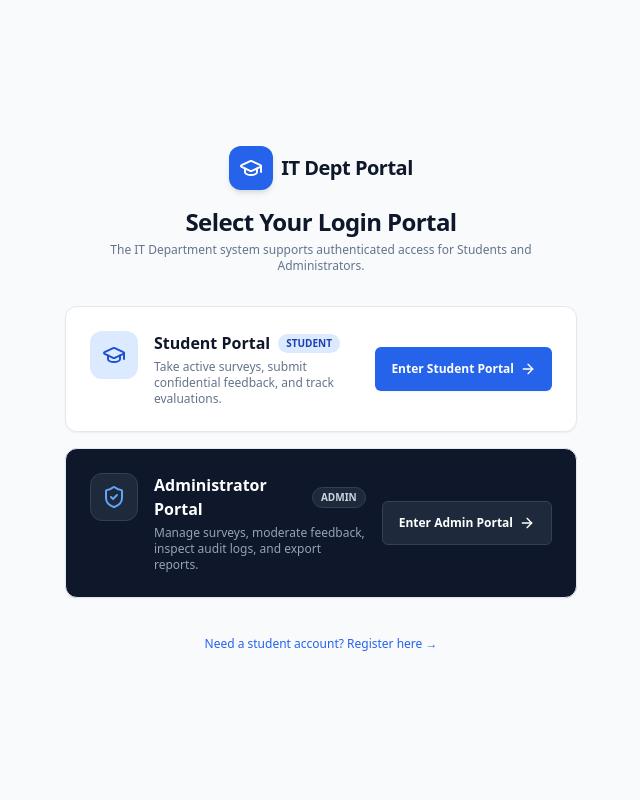
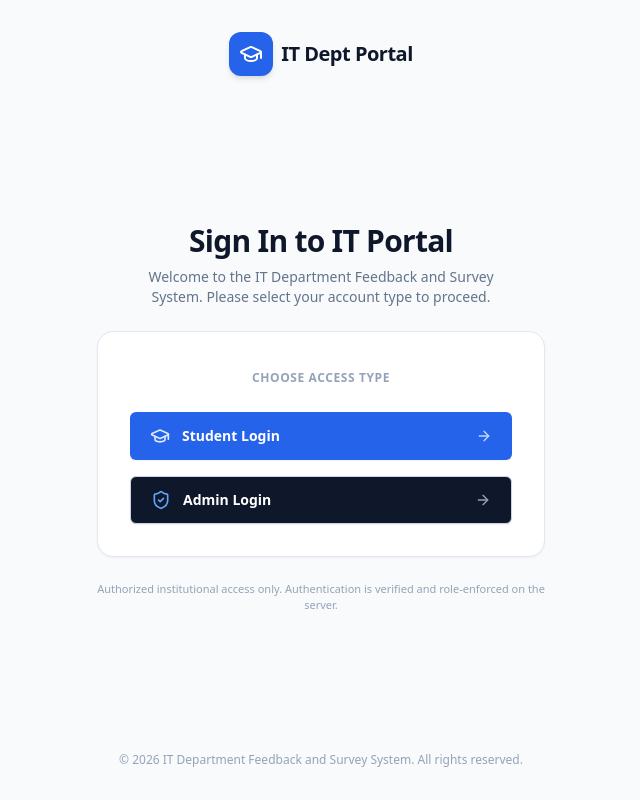
Before and after one commit to marksunga/SURVEY-SYSTEM-, a Next.js app: page /auth/login in a window 1280 px wide. Shown: the whole page, without its empty margins (319-959 px from the left). Built offline with nearby package versions, Linux system fonts and the light colour scheme.

Commit message:
feat(auth): simplify public login page to display exactly Student Login and Admin Login buttons with zero survey previews

```diff
--- a/app/auth/login/page.tsx
+++ b/app/auth/login/page.tsx
@@ -3,89 +3,82 @@
 import Link from 'next/link';
 import { Button } from '@/components/ui/button';
 import { Card, CardContent } from '@/components/ui/card';
-import { GraduationCap, ShieldCheck, ArrowRight, UserCheck, ShieldAlert } from 'lucide-react';
+import { GraduationCap, ShieldCheck, ArrowRight } from 'lucide-react';
 
 export default function AuthLoginPage() {
   return (
-    <div className="min-h-screen bg-slate-50 flex flex-col justify-center py-12 px-4 sm:px-6 lg:px-8">
-      <div className="sm:mx-auto sm:w-full sm:max-w-md text-center">
-        <Link href="/" className="inline-flex items-center gap-2 mb-4">
+    <div className="min-h-screen bg-slate-50 flex flex-col justify-between py-8 px-4 sm:px-6 lg:px-8">
+      {/* Top Header */}
+      <header className="max-w-md mx-auto w-full text-center">
+        <Link href="/" className="inline-flex items-center gap-2 mb-2">
           <div className="h-11 w-11 rounded-xl bg-blue-600 text-white flex items-center justify-center shadow-md">
             <GraduationCap className="h-6 w-6" />
           </div>
           <span className="text-xl font-bold text-slate-900 tracking-tight">IT Dept Portal</span>
         </Link>
-        <h1 className="text-2xl font-extrabold text-slate-900 tracking-tight">
-          Select Your Login Portal
+      </header>
+
+      {/* Main Authentication Card */}
+      <main className="max-w-md mx-auto w-full space-y-6 my-auto">
+        <div className="text-center space-y-2">
+          <h1 className="text-2xl sm:text-3xl font-extrabold text-slate-900 tracking-tight">
+            Sign In to IT Portal
           </h1>
-        <p className="mt-1 text-xs text-slate-500">
-          The IT Department system supports authenticated access for Students and Administrators.
+          <p className="text-xs sm:text-sm text-slate-500 max-w-sm mx-auto leading-relaxed">
+            Welcome to the IT Department Feedback and Survey System. Please select your account type to proceed.
           </p>
         </div>
 
-      <div className="mt-8 sm:mx-auto sm:w-full sm:max-w-lg space-y-4">
-        {/* Student Portal Card */}
-        <Card className="border-slate-200 hover:border-blue-500 transition-all shadow-sm">
-          <CardContent className="p-6 flex flex-col sm:flex-row items-start sm:items-center justify-between gap-4">
-            <div className="flex items-start gap-4">
-              <div className="h-12 w-12 rounded-xl bg-blue-100 text-blue-700 flex items-center justify-center flex-shrink-0">
-                <GraduationCap className="h-6 w-6" />
-              </div>
-              <div className="space-y-1">
-                <div className="flex items-center gap-2">
-                  <h2 className="text-base font-bold text-slate-900">Student Portal</h2>
-                  <span className="px-2 py-0.5 rounded-full text-[10px] font-bold bg-blue-100 text-blue-800">
-                    STUDENT
+        <Card className="border-slate-200 bg-white shadow-sm rounded-2xl overflow-hidden">
+          <CardContent className="p-6 sm:p-8 space-y-4">
+            <div className="text-center pb-2">
+              <span className="text-xs font-semibold uppercase tracking-wider text-slate-400">
+                Choose Access Type
               </span>
             </div>
-                <p className="text-xs text-slate-500">
-                  Take active surveys, submit confidential feedback, and track evaluations.
-                </p>
+
+            {/* Button 1: Student Login */}
+            <Button
+              asChild
+              size="lg"
+              className="w-full bg-blue-600 hover:bg-blue-500 text-white font-semibold text-sm h-12 min-h-[48px] shadow-sm transition-all flex items-center justify-between px-5"
+            >
+              <Link href="/student/login">
+                <div className="flex items-center gap-3">
+                  <GraduationCap className="h-5 w-5 text-blue-100" />
+                  <span>Student Login</span>
                 </div>
+                <ArrowRight className="h-4 w-4 text-blue-200" />
+              </Link>
+            </Button>
+
+            {/* Button 2: Admin Login */}
+            <Button
+              asChild
+              size="lg"
+              variant="outline"
+              className="w-full border-slate-300 bg-slate-900 hover:bg-slate-800 text-white font-semibold text-sm h-12 min-h-[48px] shadow-sm transition-all flex items-center justify-between px-5"
+            >
+              <Link href="/admin/login">
+                <div className="flex items-center gap-3">
+                  <ShieldCheck className="h-5 w-5 text-blue-400" />
+                  <span>Admin Login</span>
                 </div>
-            <Button asChild className="bg-blue-600 hover:bg-blue-500 text-white text-xs font-semibold w-full sm:w-auto flex-shrink-0 min-h-[44px]">
-              <Link href="/student/login">
-                Enter Student Portal
-                <ArrowRight className="h-4 w-4 ml-1.5" />
+                <ArrowRight className="h-4 w-4 text-slate-400" />
               </Link>
             </Button>
           </CardContent>
         </Card>
 
-        {/* Administrator Portal Card */}
-        <Card className="border-slate-200 hover:border-slate-800 transition-all shadow-sm bg-slate-900 text-white">
-          <CardContent className="p-6 flex flex-col sm:flex-row items-start sm:items-center justify-between gap-4">
-            <div className="flex items-start gap-4">
-              <div className="h-12 w-12 rounded-xl bg-slate-800 text-blue-400 flex items-center justify-center flex-shrink-0 border border-slate-700">
-                <ShieldCheck className="h-6 w-6" />
-              </div>
-              <div className="space-y-1">
-                <div className="flex items-center gap-2">
-                  <h2 className="text-base font-bold text-white">Administrator Portal</h2>
-                  <span className="px-2 py-0.5 rounded-full text-[10px] font-bold bg-slate-800 text-slate-300 border border-slate-700">
-                    ADMIN
-                  </span>
-                </div>
-                <p className="text-xs text-slate-400">
-                  Manage surveys, moderate feedback, inspect audit logs, and export reports.
+        <p className="text-center text-[11px] text-slate-400">
+          Authorized institutional access only. Authentication is verified and role-enforced on the server.
         </p>
-              </div>
-            </div>
-            <Button asChild variant="outline" className="border-slate-700 bg-slate-800 hover:bg-slate-700 text-white text-xs font-semibold w-full sm:w-auto flex-shrink-0 min-h-[44px]">
-              <Link href="/admin/login">
-                Enter Admin Portal
-                <ArrowRight className="h-4 w-4 ml-1.5" />
-              </Link>
-            </Button>
-          </CardContent>
-        </Card>
+      </main>
 
-        <div className="text-center pt-4">
-          <Link href="/student/register" className="text-xs font-medium text-blue-600 hover:underline">
-            Need a student account? Register here →
-          </Link>
-        </div>
-      </div>
+      {/* Footer */}
+      <footer className="text-center text-xs text-slate-400">
+        <p>© 2026 IT Department Feedback and Survey System. All rights reserved.</p>
+      </footer>
     </div>
   );
 }
--- a/app/page.tsx
+++ b/app/page.tsx
@@ -1,170 +1,117 @@
 import Link from 'next/link';
-import { MockAdapter } from '@/lib/supabase/mock-adapter';
+import { redirect } from 'next/navigation';
 import { getCurrentUser } from '@/lib/auth/session';
 import { Button } from '@/components/ui/button';
 import { Card, CardContent } from '@/components/ui/card';
 import {
   GraduationCap,
-  QrCode,
+  ShieldCheck,
   ArrowRight,
-  Sparkles,
-  ClipboardList,
 } from 'lucide-react';
 
 export default async function HomePage() {
   const user = await getCurrentUser();
-  const activeSurveys = MockAdapter.getSurveys().filter((s) => s.status === 'ACTIVE');
+
+  // If already authenticated, redirect straight to the user's dashboard
+  if (user) {
+    if (user.role_id === 'ADMINISTRATOR') {
+      redirect('/admin/dashboard');
+    } else {
+      redirect('/student/dashboard');
+    }
+  }
 
   return (
-    <div className="min-h-screen bg-white text-slate-900 flex flex-col">
-      {/* Top Navbar */}
-      <header className="border-b border-slate-100 bg-white/90 backdrop-blur sticky top-0 z-30">
-        <div className="max-w-7xl mx-auto px-4 sm:px-6 h-16 flex items-center justify-between">
+    <div className="min-h-screen bg-slate-50 text-slate-900 flex flex-col justify-between">
+      {/* Top Header */}
+      <header className="border-b border-slate-200 bg-white/95 backdrop-blur px-4 sm:px-8 h-16 flex items-center justify-between sticky top-0 z-20">
         <div className="flex items-center gap-3">
           <div className="h-10 w-10 rounded-xl bg-blue-600 flex items-center justify-center text-white shadow-md">
             <GraduationCap className="h-6 w-6" />
           </div>
           <div>
-              <span className="font-bold text-slate-900 text-sm leading-tight block">IT Department</span>
-              <span className="text-xs text-slate-500">Feedback & Survey System</span>
+            <span className="font-bold text-slate-900 text-sm leading-tight block">
+              IT Department
+            </span>
+            <span className="text-xs text-slate-500">
+              Feedback & Survey System
+            </span>
           </div>
         </div>
 
-          <div className="flex items-center gap-3">
-            {user ? (
-              <Button asChild size="sm" className="bg-blue-600 hover:bg-blue-500 text-white min-h-[44px]">
-                <Link href={user.role_id === 'ADMINISTRATOR' ? '/admin/dashboard' : '/student/dashboard'}>
-                  Go to {user.role_id === 'ADMINISTRATOR' ? 'Admin Dashboard' : 'Student Dashboard'}
-                  <ArrowRight className="h-4 w-4 ml-1.5" />
-                </Link>
-              </Button>
-            ) : (
-              <Button asChild size="sm" className="bg-blue-600 hover:bg-blue-500 text-white min-h-[44px]">
-                <Link href="/student/login">
-                  Sign In
-                  <ArrowRight className="h-4 w-4 ml-1.5" />
-                </Link>
-              </Button>
-            )}
-          </div>
+        <div className="hidden sm:flex items-center gap-2 text-xs text-slate-500">
+          <span className="h-2 w-2 rounded-full bg-emerald-500" />
+          <span>Secure Institutional Portal</span>
         </div>
       </header>
 
-      {/* Hero Section */}
-      <section className="py-12 md:py-16 bg-gradient-to-b from-blue-50/60 via-slate-50/30 to-white border-b border-slate-100">
-        <div className="max-w-5xl mx-auto px-4 sm:px-6 text-center space-y-5">
-          <div className="inline-flex items-center gap-2 px-3 py-1 rounded-full bg-blue-100/70 border border-blue-200 text-blue-800 text-xs font-semibold">
-            <Sparkles className="h-3.5 w-3.5 text-blue-600" />
-            <span>Official Academic Survey & Feedback Platform</span>
+      {/* Main Authentication Card */}
+      <main className="flex-1 flex items-center justify-center p-4 sm:p-6 lg:p-8">
+        <div className="w-full max-w-md space-y-6">
+          {/* System Identity & Description */}
+          <div className="text-center space-y-2">
+            <div className="inline-flex items-center justify-center h-14 w-14 rounded-2xl bg-blue-600 text-white shadow-lg shadow-blue-500/20 mx-auto mb-2">
+              <GraduationCap className="h-8 w-8" />
             </div>
-
-          <h1 className="text-3xl sm:text-4xl md:text-5xl font-extrabold text-slate-900 tracking-tight leading-tight">
-            Empowering Continuous Improvement in <span className="text-blue-600">IT Education</span>
+            <h1 className="text-2xl sm:text-3xl font-extrabold text-slate-900 tracking-tight">
+              IT Department System
             </h1>
-
-          <p className="text-sm sm:text-base text-slate-600 max-w-2xl mx-auto leading-relaxed">
-            Participate in active IT curriculum reviews, evaluate laboratory facilities, and provide confidential departmental feedback.
-          </p>
-
-          <div className="flex flex-wrap items-center justify-center gap-3 pt-2">
-            <Button asChild size="lg" className="bg-blue-600 hover:bg-blue-500 text-white shadow-md text-sm min-h-[44px]">
-              <Link href={user ? (user.role_id === 'ADMINISTRATOR' ? '/admin/dashboard' : '/student/dashboard') : '/student/login'}>
-                {user ? 'Open Student Portal' : 'Access Surveys'}
-                <ArrowRight className="h-4 w-4 ml-2" />
-              </Link>
-            </Button>
-            <Button asChild variant="outline" size="lg" className="border-slate-300 text-slate-700 text-sm min-h-[44px]">
-              <Link href="/scan">
-                <QrCode className="h-4 w-4 mr-2 text-blue-600" />
-                Scan Survey QR
-              </Link>
-            </Button>
-          </div>
-        </div>
-      </section>
-
-      {/* Currently Active Surveys Section - Moved Upward as Primary Focus */}
-      <section className="py-10 md:py-12 bg-white flex-1">
-        <div className="max-w-7xl mx-auto px-4 sm:px-6 space-y-6">
-          <div className="flex flex-col sm:flex-row sm:items-center justify-between gap-3 border-b border-slate-100 pb-4">
-            <div>
-              <div className="flex items-center gap-2">
-                <ClipboardList className="h-5 w-5 text-blue-600" />
-                <h2 className="text-xl sm:text-2xl font-bold text-slate-900 tracking-tight">
-                  Currently Active Surveys
-                </h2>
-              </div>
-              <p className="text-xs text-slate-500 mt-1">
-                Live evaluations currently accepting student responses.
-              </p>
-            </div>
-            <Button asChild variant="outline" size="sm" className="text-xs border-slate-200 self-start sm:self-auto min-h-[38px]">
-              <Link href="/surveys">
-                View All ({activeSurveys.length})
-                <ArrowRight className="h-3.5 w-3.5 ml-1" />
-              </Link>
-            </Button>
-          </div>
-
-          <div className="grid grid-cols-1 md:grid-cols-2 gap-4">
-            {activeSurveys.length === 0 ? (
-              <div className="col-span-full py-12 text-center text-slate-400 bg-slate-50 rounded-xl border border-dashed border-slate-200">
-                <ClipboardList className="h-8 w-8 mx-auto mb-2 text-slate-300" />
-                <p className="text-sm font-semibold text-slate-600">No active surveys at this time.</p>
-                <p className="text-xs text-slate-400 mt-1">Please check back soon for upcoming department evaluations.</p>
-              </div>
-            ) : (
-              activeSurveys.map((survey) => (
-                <Card key={survey.id} className="border-slate-200 hover:border-blue-400 hover:shadow-xs transition-all">
-                  <CardContent className="p-5 flex flex-col justify-between gap-4 h-full">
-                    <div className="space-y-2">
-                      <div className="flex items-center gap-2">
-                        <span className="px-2 py-0.5 rounded-full text-[10px] font-bold bg-emerald-100 text-emerald-800 uppercase">
-                          Active
-                        </span>
-                        <span className="text-[11px] font-medium text-slate-500 bg-slate-100 px-2 py-0.5 rounded-full">
-                          {survey.category.replace('_', ' ')}
-                        </span>
-                      </div>
-                      <h3 className="text-base font-bold text-slate-900 leading-snug">
-                        {survey.title}
-                      </h3>
-                      <p className="text-xs text-slate-500 line-clamp-2 leading-relaxed">
-                        {survey.description}
+            <p className="text-xs sm:text-sm text-slate-500 max-w-sm mx-auto leading-relaxed">
+              Academic survey evaluations and confidential departmental feedback platform. Please select your login access below.
             </p>
           </div>
 
-                    <div className="pt-2 border-t border-slate-100 flex items-center justify-between gap-4">
-                      <div className="text-[11px] text-slate-400 font-medium">
-                        <span>{survey.questions_count} questions</span>
-                        <span className="mx-1.5">•</span>
-                        <span>{survey.responses_count} submitted</span>
+          {/* Authentication Access Container */}
+          <Card className="border-slate-200 bg-white shadow-sm rounded-2xl overflow-hidden">
+            <CardContent className="p-6 sm:p-8 space-y-4">
+              <div className="text-center pb-2">
+                <span className="text-xs font-semibold uppercase tracking-wider text-slate-400">
+                  Select Account Access
+                </span>
               </div>
-                      <Button asChild size="sm" className="bg-blue-600 hover:bg-blue-500 text-white text-xs min-h-[38px] flex-shrink-0">
-                        <Link href={`/surveys/${survey.id}`}>
-                          Take Survey
-                          <ArrowRight className="h-3.5 w-3.5 ml-1" />
+
+              {/* Button 1: Student Login */}
+              <Button
+                asChild
+                size="lg"
+                className="w-full bg-blue-600 hover:bg-blue-500 text-white font-semibold text-sm h-12 min-h-[48px] shadow-sm transition-all flex items-center justify-between px-5"
+              >
+                <Link href="/student/login">
+                  <div className="flex items-center gap-3">
+                    <GraduationCap className="h-5 w-5 text-blue-100" />
+                    <span>Student Login</span>
+                  </div>
+                  <ArrowRight className="h-4 w-4 text-blue-200" />
                 </Link>
               </Button>
+
+              {/* Button 2: Admin Login */}
+              <Button
+                asChild
+                size="lg"
+                variant="outline"
+                className="w-full border-slate-300 bg-slate-900 hover:bg-slate-800 text-white font-semibold text-sm h-12 min-h-[48px] shadow-sm transition-all flex items-center justify-between px-5"
+              >
+                <Link href="/admin/login">
+                  <div className="flex items-center gap-3">
+                    <ShieldCheck className="h-5 w-5 text-blue-400" />
+                    <span>Admin Login</span>
                   </div>
+                  <ArrowRight className="h-4 w-4 text-slate-400" />
+                </Link>
+              </Button>
             </CardContent>
           </Card>
-              ))
-            )}
+
+          <p className="text-center text-[11px] text-slate-400">
+            Authorized institutional access only. Authentication is verified and role-enforced on the server.
+          </p>
         </div>
-        </div>
-      </section>
+      </main>
 
-      {/* Footer */}
-      <footer className="mt-auto border-t border-slate-200 bg-slate-50 py-6 text-center text-xs text-slate-500">
-        <div className="max-w-7xl mx-auto px-4 sm:px-6 flex flex-col sm:flex-row items-center justify-between gap-4">
+      {/* Minimal Footer */}
+      <footer className="border-t border-slate-200 bg-white py-4 text-center text-xs text-slate-500 px-4">
         <p>© 2026 IT Department Feedback and Survey System. All rights reserved.</p>
-          <div className="flex items-center gap-5 text-xs font-medium text-slate-600">
-            <Link href="/surveys" className="hover:text-blue-600">Surveys</Link>
-            <Link href="/scan" className="hover:text-blue-600">QR Scanner</Link>
-            <Link href="/feedback" className="hover:text-blue-600">Submit Feedback</Link>
-          </div>
-        </div>
       </footer>
     </div>
   );
```
Also changed, not shown: app/student/login/page.tsx (+2 -15 lines). Lines whose indentation alone changed are shown as unchanged.
